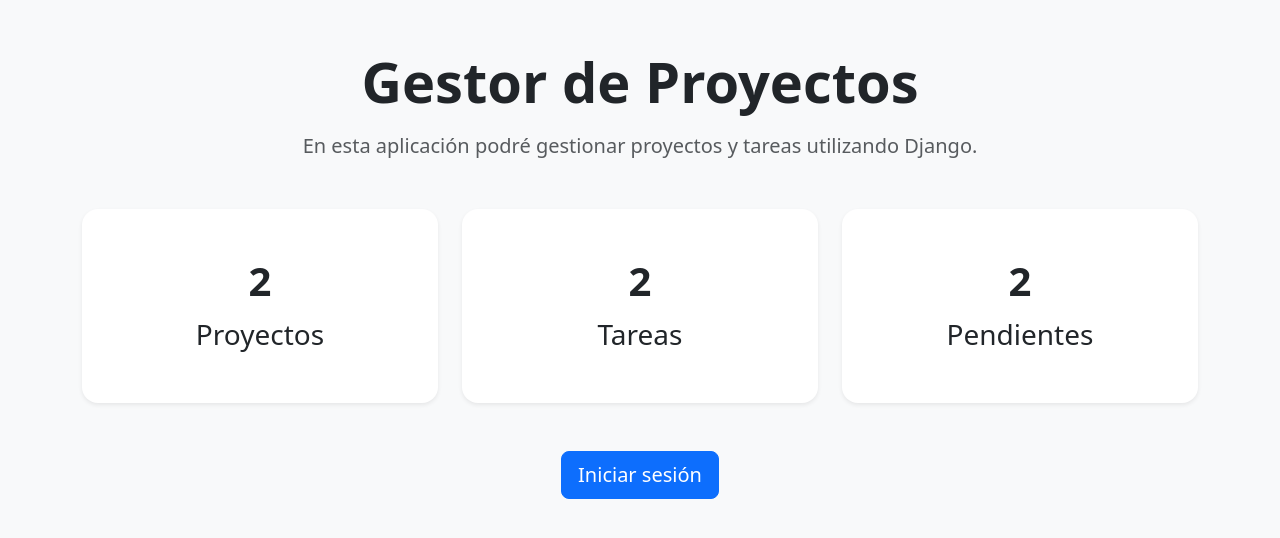
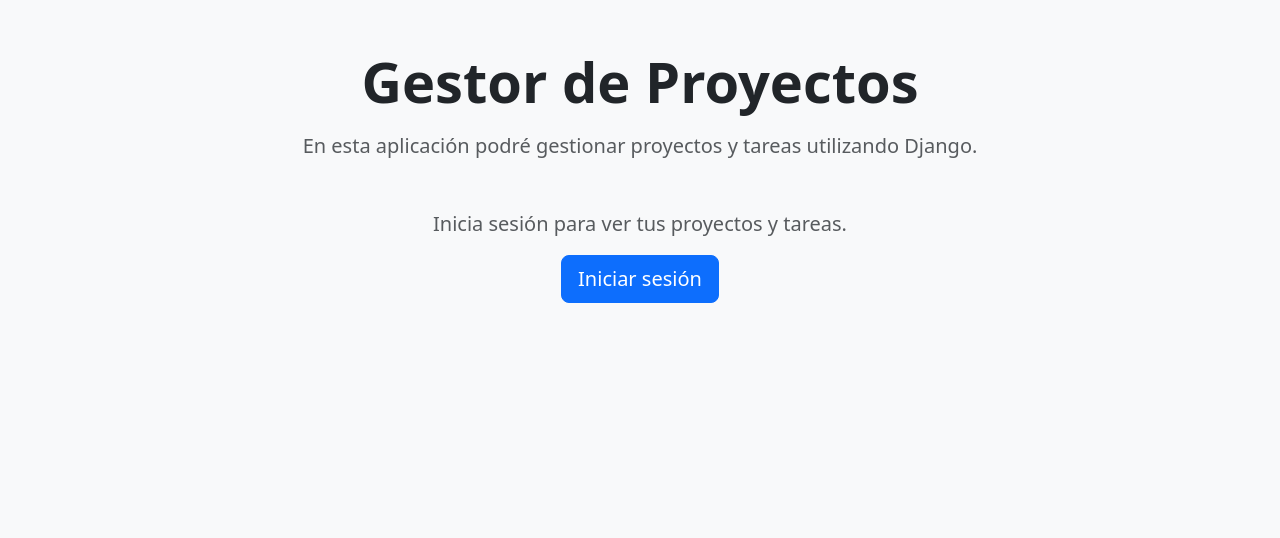
Before and after one commit to Auditor2003/Proyecto_Modulo_6__ABP, a Django app: page / in a window 1280 px wide. Shown: the top 538 px of the page. Run offline with Django 5.2, Linux system fonts and the light colour scheme; data comes from the database, SQL or seed files in the repository; both versions use the stored data as it was after the commit.

Commit message:
Restringir visualización de widgets en el home a usuarios autenticados y mejorar control de acceso

```diff
--- a/tareas/templates/tareas/home.html
+++ b/tareas/templates/tareas/home.html
@@ -3,66 +3,57 @@
 <head>
     <meta charset="UTF-8">
 
-    <!-- Aquí defino el título que aparecerá en la pestaña del navegador -->
+    <!-- Aquí defino el título de la página -->
     <title>Gestor de Proyectos</title>
 
-    <!-- Aquí conecto Bootstrap para mejorar el diseño visual de mi página -->
+    <!-- Aquí incorporo Bootstrap para el diseño -->
     <link href="https://cdn.jsdelivr.net/npm/bootstrap@5.3.3/dist/css/bootstrap.min.css" rel="stylesheet">
 </head>
+
 <body class="bg-light">
 
-    <!-- Aquí creo un contenedor principal con margen superior e inferior -->
 <div class="container py-5">
 
-        <!-- Aquí centro el contenido principal de la página -->
+    <!-- Aquí muestro el encabezado principal -->
     <div class="text-center mb-5">
-
-            <!-- Aquí muestro el título principal de mi sistema -->
         <h1 class="display-4 fw-bold mb-3">Gestor de Proyectos</h1>
 
-            <!-- Aquí muestro una breve descripción de la aplicación -->
         <p class="lead text-muted">
             En esta aplicación podré gestionar proyectos y tareas utilizando Django.
         </p>
     </div>
 
-        <!-- Aquí creo una fila para mostrar mis widgets principales -->
+    <!-- Aquí controlo si el usuario está autenticado -->
+    {% if user.is_authenticated %}
+
+        <!-- Aquí muestro los widgets solo a usuarios logueados -->
         <div class="row g-4 justify-content-center mb-5">
 
-            <!-- Aquí muestro el widget de proyectos -->
+            <!-- Aquí muestro la cantidad de proyectos -->
             <div class="col-md-4">
                 <div class="card shadow-sm border-0 rounded-4 text-center h-100">
                     <div class="card-body py-5">
-
-                        <!-- Aquí muestro la cantidad de proyectos -->
                         <h2 class="h1 fw-bold mb-2">{{ total_proyectos }}</h2>
-
                         <p class="fs-3 mb-0">Proyectos</p>
                     </div>
                 </div>
             </div>
 
-            <!-- Aquí muestro el widget de tareas -->
+            <!-- Aquí muestro la cantidad de tareas -->
             <div class="col-md-4">
                 <div class="card shadow-sm border-0 rounded-4 text-center h-100">
                     <div class="card-body py-5">
-
-                        <!-- Aquí muestro la cantidad de tareas -->
                         <h2 class="h1 fw-bold mb-2">{{ total_tareas }}</h2>
-
                         <p class="fs-3 mb-0">Tareas</p>
                     </div>
                 </div>
             </div>
 
-            <!-- Aquí muestro el widget de tareas pendientes -->
+            <!-- Aquí muestro la cantidad de tareas pendientes -->
             <div class="col-md-4">
                 <div class="card shadow-sm border-0 rounded-4 text-center h-100">
                     <div class="card-body py-5">
-
-                        <!-- Aquí muestro la cantidad de tareas pendientes -->
                         <h2 class="h1 fw-bold mb-2">{{ pendientes }}</h2>
-
                         <p class="fs-3 mb-0">Pendientes</p>
                     </div>
                 </div>
@@ -70,28 +61,30 @@
 
         </div>
 
-        <!-- Aquí agrego botones según si el usuario está autenticado -->
+        <!-- Aquí dejo acceso al dashboard -->
         <div class="text-center">
-
-            {% if user.is_authenticated %}
-
-                <!-- Aquí muestro botón para ir al dashboard -->
-                <a href="{% url 'dashboard' %}" class="btn btn-primary btn-lg rounded-3 me-2">
+            <a href="{% url 'dashboard' %}" class="btn btn-primary btn-lg rounded-3">
                 Ir al dashboard
             </a>
+        </div>
 
     {% else %}
 
-                <!-- Aquí muestro botón para iniciar sesión -->
+        <!-- Aquí muestro un mensaje si el usuario no ha iniciado sesión -->
+        <div class="text-center mb-5">
+            <p class="lead text-muted">
+                Inicia sesión para ver tus proyectos y tareas.
+            </p>
+
+            <!-- Aquí dejo botón de acceso al login -->
             <a href="{% url 'login' %}" class="btn btn-primary btn-lg rounded-3">
                 Iniciar sesión
             </a>
+        </div>
 
     {% endif %}
 
 </div>
 
-    </div>
-
 </body>
 </html>
```
Also changed, not shown: db.sqlite3. Lines whose indentation alone changed are shown as unchanged.
